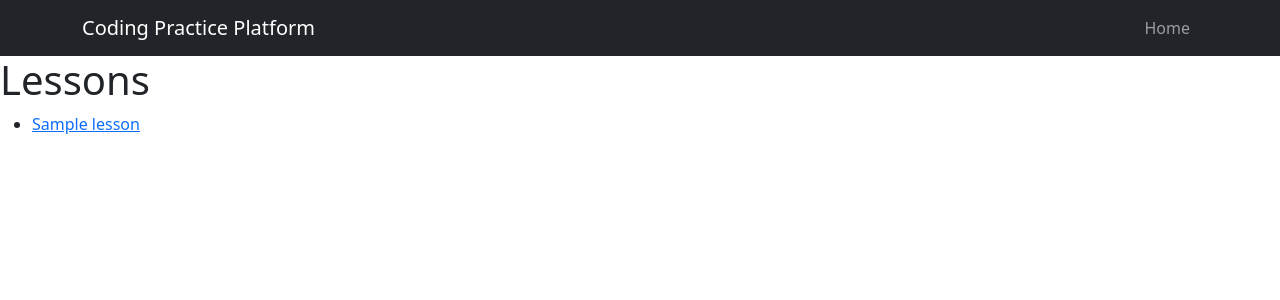
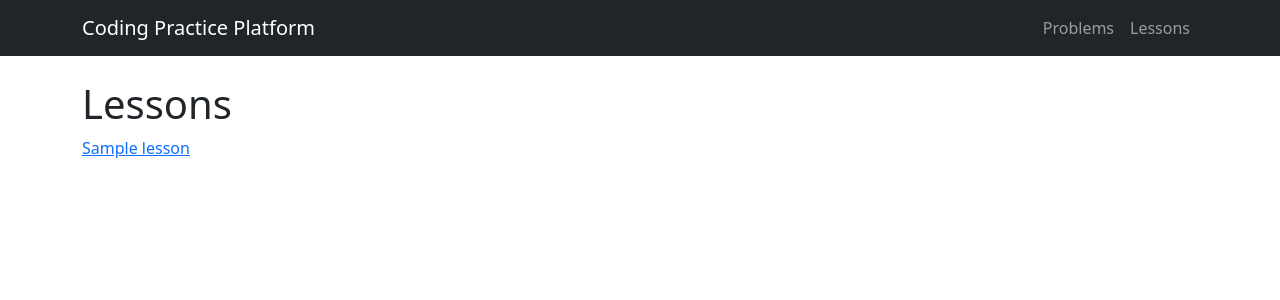
Before and after one commit to mahmudulhasan-dev/coding-practice-platform, a Django app: template apps/lessons/templates/lessons/lesson_list.html in a window 1280 px wide. Shown: the top 300 px of the page. Run offline with Django 4.2, Linux system fonts and the light colour scheme; the template is opened without the code that fills it: values that come from a table or form of the project are taken from there, others are empty; tables that the repository leaves empty hold one stand-in row (values such as "Sample post").

Commit message:
fix(lessons): resolve TemplateDoesNotExist and wire up shared base.html
lessons templates extended base.html assuming blocks (title,
extra_head) that didn't exist on the shared template from the
problems app. Add both blocks to base.html and add a Lessons nav
link, since lessons is now a public-facing section alongside
problems.

- base.html: add <title> block and extra_head block for per-page meta tags
- lesson_detail.html / lesson_list.html: correct block names to match
  base.html, wrap content in Bootstrap container
- move base.html to a project-level templates/ directory, now registered in
  TEMPLATES['DIRS'], so the shared base template is discoverable
  independent of any single app's template namespace.

```diff
--- a/apps/lessons/templates/lessons/lesson_list.html
+++ b/apps/lessons/templates/lessons/lesson_list.html
@@ -3,10 +3,12 @@
 {% block title %}Lessons{% endblock %}
 
 {% block content %}
-  <h1>Lessons</h1>
-  <ul>
-    {% for lesson in lessons %}
-      <li><a href="{{ lesson.get_absolute_url }}">{{ lesson.title }}</a></li>
-    {% endfor %}
-  </ul>
+  <div class="container mt-4">
+    <h1>Lessons</h1>
+    <ul class="list-unstyled">
+      {% for lesson in lessons %}
+        <li><a href="{{ lesson.get_absolute_url }}">{{ lesson.title }}</a></li>
+      {% endfor %}
+    </ul>
+  </div>
 {% endblock %}
--- a/config/settings.py
+++ b/config/settings.py
@@ -57,7 +57,7 @@ ROOT_URLCONF = 'config.urls'
 TEMPLATES = [
     {
         'BACKEND': 'django.template.backends.django.DjangoTemplates',
-        'DIRS': [],
+        'DIRS': [BASE_DIR / 'templates'],
         'APP_DIRS': True,
         'OPTIONS': {
             'context_processors': [
--- a/apps/problems/templates/problems/base.html
+++ b/templates/base.html
@@ -3,11 +3,13 @@
 <html>
 <head>
     <meta name="viewport" content="width=device-width, initial-scale=1">
+    <title>{% block title %}Coding Practice Platform{% endblock %}</title>
 
     <link href="https://cdn.jsdelivr.net/npm/bootstrap@5.3.2/dist/css/bootstrap.min.css" rel="stylesheet">
 
     <link rel="stylesheet" href="{% static 'css/htmldiff_style.css' %}">
 
+    {% block extra_head %}{% endblock %}
     {% block extra_css %}{% endblock %}
 </head>
 
@@ -20,7 +22,10 @@
 
         <div class="navbar-nav">
             <a class="nav-link" href="{% url 'problem_list' %}">
-                Home
+                Problems
+            </a>
+            <a class="nav-link" href="{% url 'lessons:lesson_list' %}">
+                Lessons
             </a>
         </div>
     </div>
```
Also changed, not shown: apps/lessons/templates/lessons/lesson_detail.html (+6 -4 lines).
